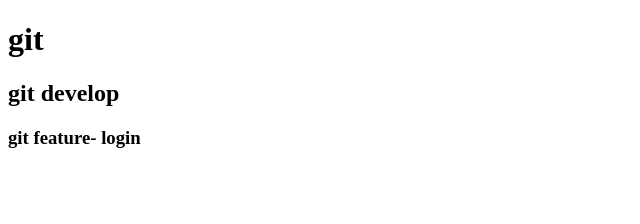
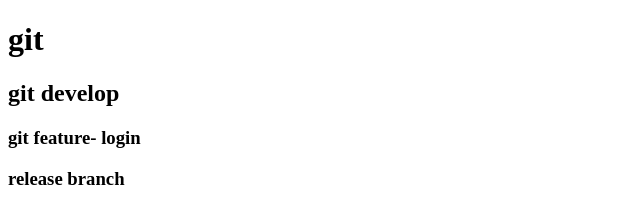
Before and after one commit to mandy0529/fighting-git, a plain HTML site: page index.html in a window 1280 px wide. Shown: the whole page, without its empty margins (0-640 px from the left). Drawn offline with Linux system fonts and the light colour scheme.

Commit message:
release branch created

```diff
--- a/index.html
+++ b/index.html
@@ -10,5 +10,6 @@
     <h1>git</h1>
     <h2>git develop</h2>
     <h3>git feature- login</h3>
+    <h3>release branch</h3>
   </body>
 </html>
```
